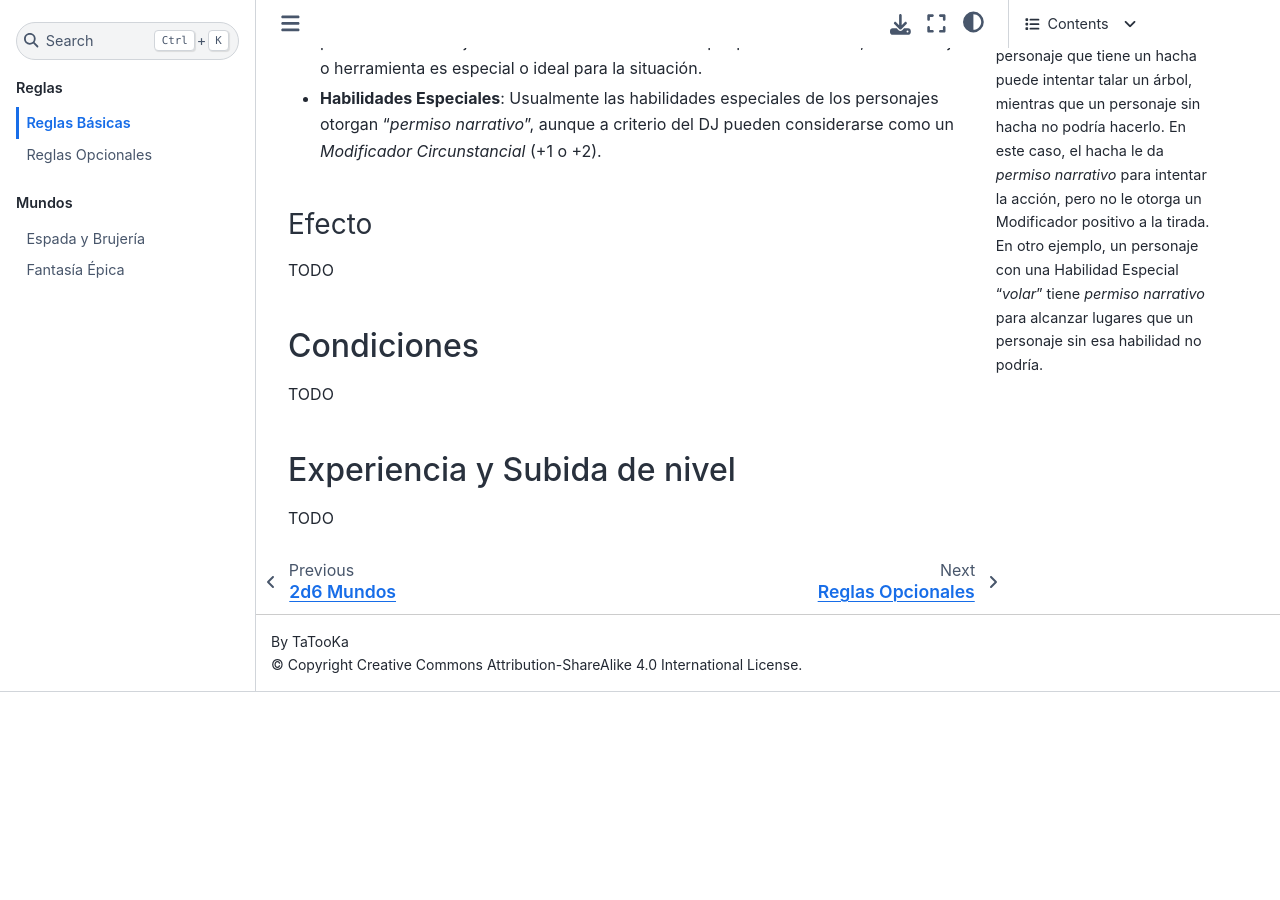
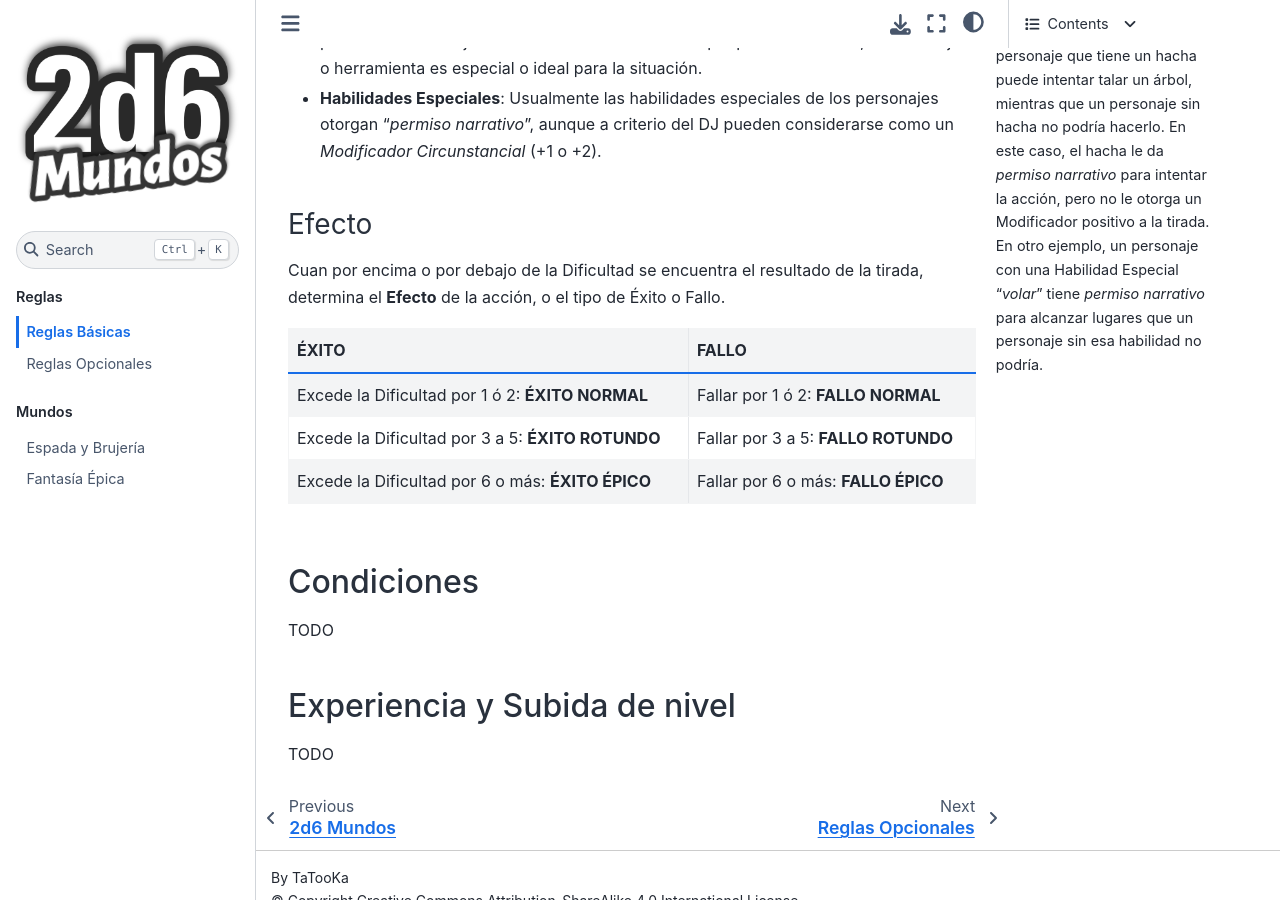
Before and after one commit to TaTooKa/2d6Mundos, a Sphinx documentation site: the page built from docs/source/pages/rules/reglas-basicas.rst, in a window 1280 px wide and 900 px high, scrolled down 1671 px. Built offline with Sphinx 7.4.7 and the Sphinx Book theme 1.1.4, drawn with Linux system fonts in a browser that asks for light colours; some web fonts are replaced; before the commit the page ends 2363 px from its top, so only the background shows below that.

Commit message:
more rules

```diff
--- a/docs/source/pages/rules/reglas-basicas.rst
+++ b/docs/source/pages/rules/reglas-basicas.rst
@@ -55,7 +55,15 @@
 Efecto
 ^^^^^^
 
-TODO
+Cuan por encima o por debajo de la Dificultad se encuentra el resultado de la tirada, determina el **Efecto** de la acción, o el tipo de Éxito o Fallo.
+
+.. csv-table::
+   :header: "ÉXITO", "FALLO"
+
+   "Excede la Dificultad por 1 ó 2: **ÉXITO NORMAL**", "Fallar por 1 ó 2: **FALLO NORMAL**"
+   "Excede la Dificultad por 3 a 5: **ÉXITO ROTUNDO**", "Fallar por 3 a 5: **FALLO ROTUNDO**"
+   "Excede la Dificultad por 6 o más: **ÉXITO ÉPICO**", "Fallar por 6 o más: **FALLO ÉPICO**"
+
 
 Condiciones
 -----------
```
